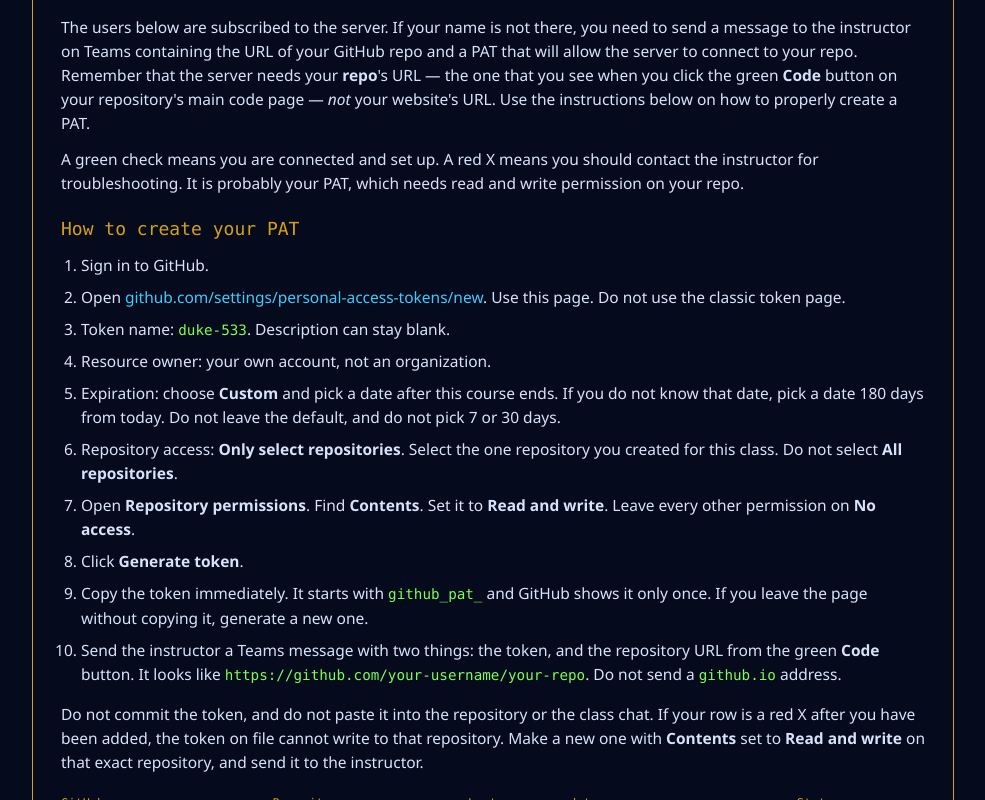
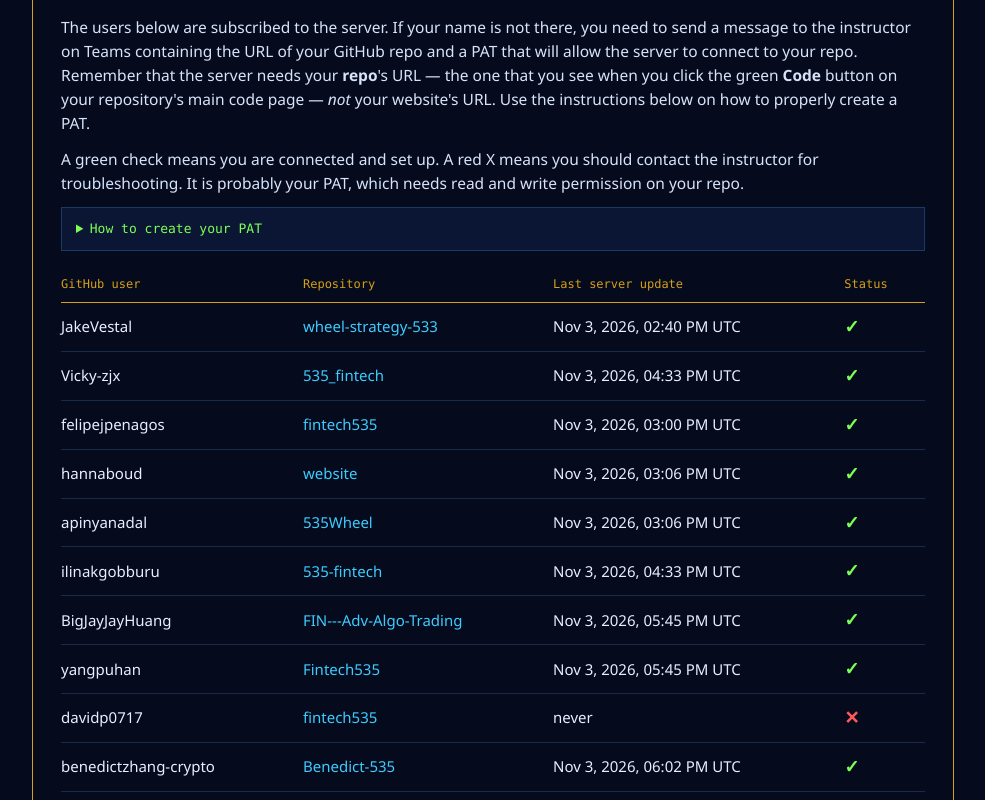
Before and after one commit to JakeVestal/server-logic-533, a plain HTML site: page docs/index.html in a window 1280 px wide. Shown: the part 147-947 px from the top of the page, without its empty margins (147-1132 px from the left). Drawn offline with Linux system fonts and the light colour scheme.

Commit message:
Fix the dashboard table and collapse the PAT steps.
The status script was invalid JavaScript, so the table never left Loading.

```diff
--- a/docs/dashboard.js
+++ b/docs/dashboard.js
@@ -16,17 +16,15 @@
   }
 
   function mark(connected) {
-    if (connected === true) return '<span class="ok" title="Connected">✓</span>';
-    if (connected === false) return '<span class="bad" title="Not connected">✕</span>';
-    return '<span class="idle" title="Not checked yet">—</span>';
+    if (connected === true) return '<span class="ok" title="Connected">\u2713</span>';
+    if (connected === false) return '<span class="bad" title="Not connected">\u2715</span>';
+    return '<span class="idle" title="Not checked yet">\u2014</span>';
   }
 
   function esc(s) {
-    return String(s == null ? "" : s)
-      .replace(/&/g, "&")
-      .replace(/</g, "<")
-      .replace(/>/g, ">")
-      .replace(/"/g, """);
+    var node = document.createElement("span");
+    node.textContent = s == null ? "" : String(s);
+    return node.innerHTML;
   }
 
   function paint(data) {
--- a/docs/index.html
+++ b/docs/index.html
@@ -35,13 +35,19 @@
     }
     h1 span { color: #e8a317; }
     .body { padding: 18px 28px 28px; }
-    h2 {
+    details {
+      background-color: #0a1633;
+      margin: 8px 0 16px 0;
+      border: 1px solid #1a3a66;
+    }
+    summary {
+      cursor: pointer;
+      padding: 11px 14px;
       font-family: Consolas, "Cascadia Code", "Courier New", monospace;
-      font-size: 18px;
-      font-weight: 500;
-      color: #d4a017;
-      margin: 20px 0 10px 0;
+      font-size: 13px;
+      color: #7cff55;
     }
+    details .in { padding: 4px 16px 8px 16px; }
     p { margin: 0 0 12px 0; color: #d7e3fb; font-size: 15.5px; }
     ol { margin: 0 0 16px 1.25em; padding: 0; }
     li { margin: 0 0 8px 0; color: #d7e3fb; font-size: 15.5px; }
@@ -97,7 +103,9 @@
       PAT, which needs read and write permission on your repo.
     </p>
 
-    <h2>How to create your PAT</h2>
+    <details>
+      <summary>How to create your PAT</summary>
+      <div class="in">
         <ol>
           <li>Sign in to GitHub.</li>
           <li>
@@ -135,13 +143,8 @@
             Do not send a <code>github.io</code> address.
           </li>
         </ol>
-    <p>
-      Do not commit the token, and do not paste it into the repository or the
-      class chat. If your row is a red X after you have been added, the token
-      on file cannot write to that repository. Make a new one with
-      <strong>Contents</strong> set to <strong>Read and write</strong> on
-      that exact repository, and send it to the instructor.
-    </p>
+      </div>
+    </details>
 
     <table>
       <thead>
@@ -159,6 +162,6 @@
   </div>
 </div>
 <script src="site.js"></script>
-<script src="dashboard.js?v=3"></script>
+<script src="dashboard.js?v=4"></script>
 </body>
 </html>
```
Lines whose indentation alone changed are shown as unchanged.
